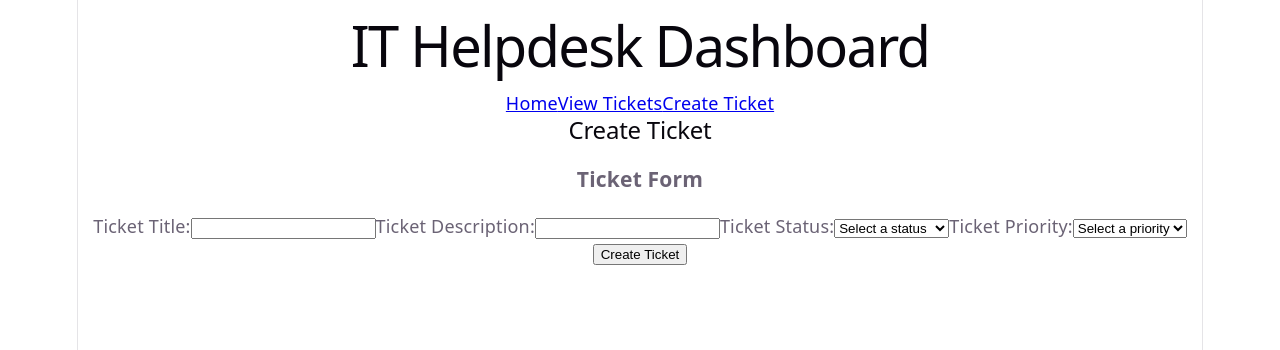
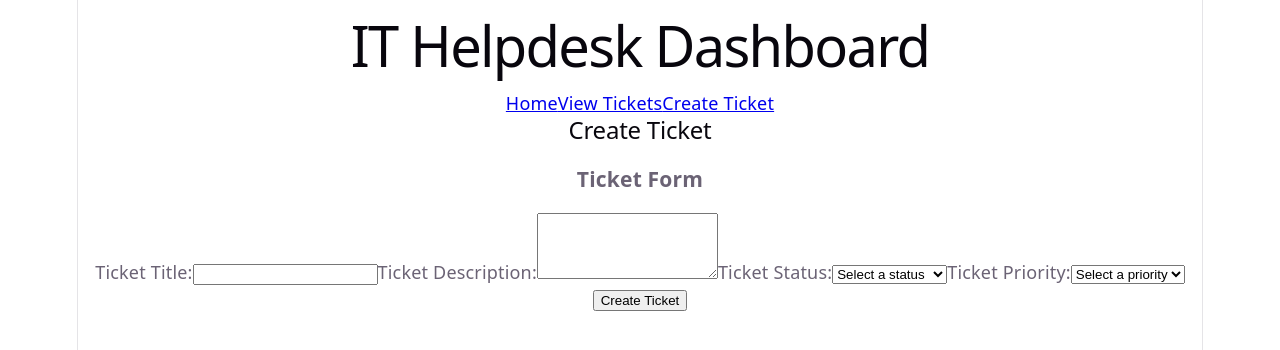
Before and after one commit to deedeenkelly1995/helpdesk-management-system, a React app in the folder frontend/: page /tickets/new in a window 1280 px wide. Shown: the top 350 px of the page. Built offline with nearby package versions, Linux system fonts and the light colour scheme; no server answers; the HTML template or start-up script is replaced by a standard one.

Commit message:
Display validation messages

```diff
--- a/frontend/src/components/TicketForm.jsx
+++ b/frontend/src/components/TicketForm.jsx
@@ -7,6 +7,7 @@ function TicketForm({
   setTicketStatus,
   ticketPriority,
   setTicketPriority,
+  validationErrors = {},
 }) {
   return (
     <div>
@@ -18,24 +19,46 @@ function TicketForm({
         type="text"
         value={ticketTitle}
         onChange={(e) => setTicketTitle(e.target.value)}
-        required
+        aria-invalid={Boolean(validationErrors.title)}
+        aria-describedby={
+          validationErrors.title ? "ticketTitleError" : undefined
+        }
       />
 
+      {validationErrors.title && (
+        <p id="ticketTitleError" role="alert">
+          {validationErrors.title}
+        </p>
+      )}
+
       <label htmlFor="ticketDescription">Ticket Description:</label>
-      <input
+      <textarea
         id="ticketDescription"
         type="text"
         value={ticketDescription}
+        rows={4}
         onChange={(e) => setTicketDescription(e.target.value)}
-        required
+        aria-invalid={Boolean(validationErrors.description)}
+        aria-describedby={
+          validationErrors.description ? "ticketDescriptionError" : undefined
+        }
       />
+
+      {validationErrors.description && (
+        <p id="ticketDescriptionError" role="alert">
+          {validationErrors.description}
+        </p>
+      )}
 
       <label htmlFor="ticketStatus">Ticket Status:</label>
       <select
         id="ticketStatus"
         value={ticketStatus}
         onChange={(e) => setTicketStatus(e.target.value)}
-        required
+        aria-invalid={Boolean(validationErrors.status)}
+        aria-describedby={
+          validationErrors.status ? "ticketStatusError" : undefined
+        }
       >
         <option value="">Select a status</option>
         <option value="OPEN">OPEN</option>
@@ -43,18 +66,33 @@ function TicketForm({
         <option value="RESOLVED">RESOLVED</option>
       </select>
 
+      {validationErrors.status && (
+        <p id="ticketStatusError" role="alert">
+          {validationErrors.status}
+        </p>
+      )}
+
       <label htmlFor="ticketPriority">Ticket Priority:</label>
       <select
         id="ticketPriority"
         value={ticketPriority}
         onChange={(e) => setTicketPriority(e.target.value)}
-        required
+        aria-invalid={Boolean(validationErrors.priority)}
+        aria-describedby={
+          validationErrors.priority ? "ticketPriorityError" : undefined
+        }
       >
         <option value="">Select a priority</option>
         <option value="LOW">LOW</option>
         <option value="MEDIUM">MEDIUM</option>
         <option value="HIGH">HIGH</option>
       </select>
+
+      {validationErrors.priority && (
+        <p id="ticketPriorityError" role="alert">
+          {validationErrors.priority}
+        </p>
+      )}
     </div>
   );
 }
--- a/frontend/src/pages/CreateTicket.jsx
+++ b/frontend/src/pages/CreateTicket.jsx
@@ -1,6 +1,7 @@
 import { useState } from "react";
 import { createTicket } from "../services/ticketService";
 import TicketForm from "../components/TicketForm";
+import { validateTicket } from "../utils/ticketValidation";
 
 function CreateTicket() {
   const [ticketTitle, setTicketTitle] = useState("");
@@ -10,6 +11,7 @@ function CreateTicket() {
   const [successMessage, setSuccessMessage] = useState("");
   const [errorMessage, setErrorMessage] = useState("");
   const [isSaving, setIsSaving] = useState(false);
+  const [validationErrors, setValidationErrors] = useState({});
 
   const handleSubmit = async (e) => {
     e.preventDefault();
@@ -23,6 +25,12 @@ function CreateTicket() {
       priority: ticketPriority,
     };
 
+    const errors = validateTicket(newTicket);
+    setValidationErrors(errors);
+    if (Object.keys(errors).length > 0) {
+      return;
+    }
+
     try {
       setIsSaving(true);
       await createTicket(newTicket);
@@ -33,6 +41,7 @@ function CreateTicket() {
       setTicketDescription("");
       setTicketStatus("");
       setTicketPriority("");
+      setValidationErrors({});
     } catch (error) {
       console.error("Failed to create ticket", error);
       setErrorMessage("Unable to create ticket. Please try again.");
@@ -58,6 +67,7 @@ function CreateTicket() {
           setTicketStatus={setTicketStatus}
           ticketPriority={ticketPriority}
           setTicketPriority={setTicketPriority}
+          validationErrors={validationErrors}
         />
 
         <button type="submit" disabled={isSaving}>
--- a/frontend/src/pages/EditTicket.jsx
+++ b/frontend/src/pages/EditTicket.jsx
@@ -2,6 +2,7 @@ import { useEffect, useState } from "react";
 import { getTicketById, updateTicket } from "../services/ticketService";
 import { useParams, useNavigate } from "react-router-dom";
 import TicketForm from "../components/TicketForm";
+import { validateTicket } from "../utils/ticketValidation";
 
 function EditTicket() {
   const { id } = useParams();
@@ -14,6 +15,7 @@ function EditTicket() {
   const [loading, setLoading] = useState(true);
   const [saveError, setSaveError] = useState("");
   const navigate = useNavigate();
+  const [validationErrors, setValidationErrors] = useState({});
 
   const handleSubmit = async (e) => {
     e.preventDefault();
@@ -24,6 +26,12 @@ function EditTicket() {
       status: ticketStatus,
       priority: ticketPriority,
     };
+
+    const errors = validateTicket(updatedTicket);
+    setValidationErrors(errors);
+    if (Object.keys(errors).length > 0) {
+      return;
+    }
 
     try {
       setIsSaving(true);
@@ -82,6 +90,7 @@ function EditTicket() {
             setTicketStatus={setTicketStatus}
             ticketPriority={ticketPriority}
             setTicketPriority={setTicketPriority}
+            validationErrors={validationErrors}
           />
 
           <button type="submit" disabled={isSaving}>
--- /dev/null
+++ b/frontend/src/utils/ticketValidation.js
@@ -0,0 +1,29 @@
+export function validateTicket(ticket) {
+  const errors = {};
+
+  if (ticket.title.trim() === "") {
+    errors.title = "Title is required.";
+  }
+
+  if (ticket.description.trim() === "") {
+    errors.description = "Description is required.";
+  }
+
+  if (
+    ticket.status !== "OPEN" &&
+    ticket.status !== "IN_PROGRESS" &&
+    ticket.status !== "RESOLVED"
+  ) {
+    errors.status = "Status is required.";
+  }
+
+  if (
+    ticket.priority !== "LOW" &&
+    ticket.priority !== "MEDIUM" &&
+    ticket.priority !== "HIGH"
+  ) {
+    errors.priority = "Priority is required.";
+  }
+
+  return errors;
+}
```
